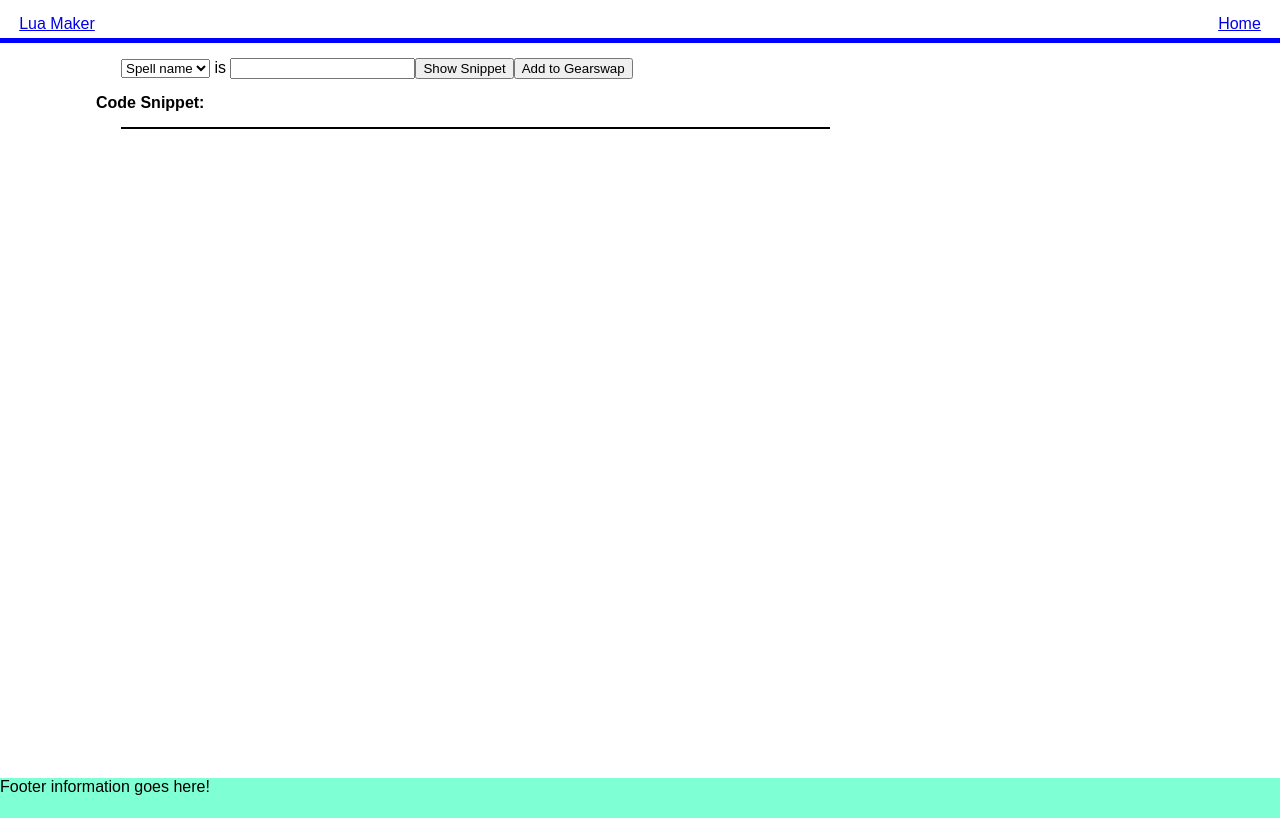
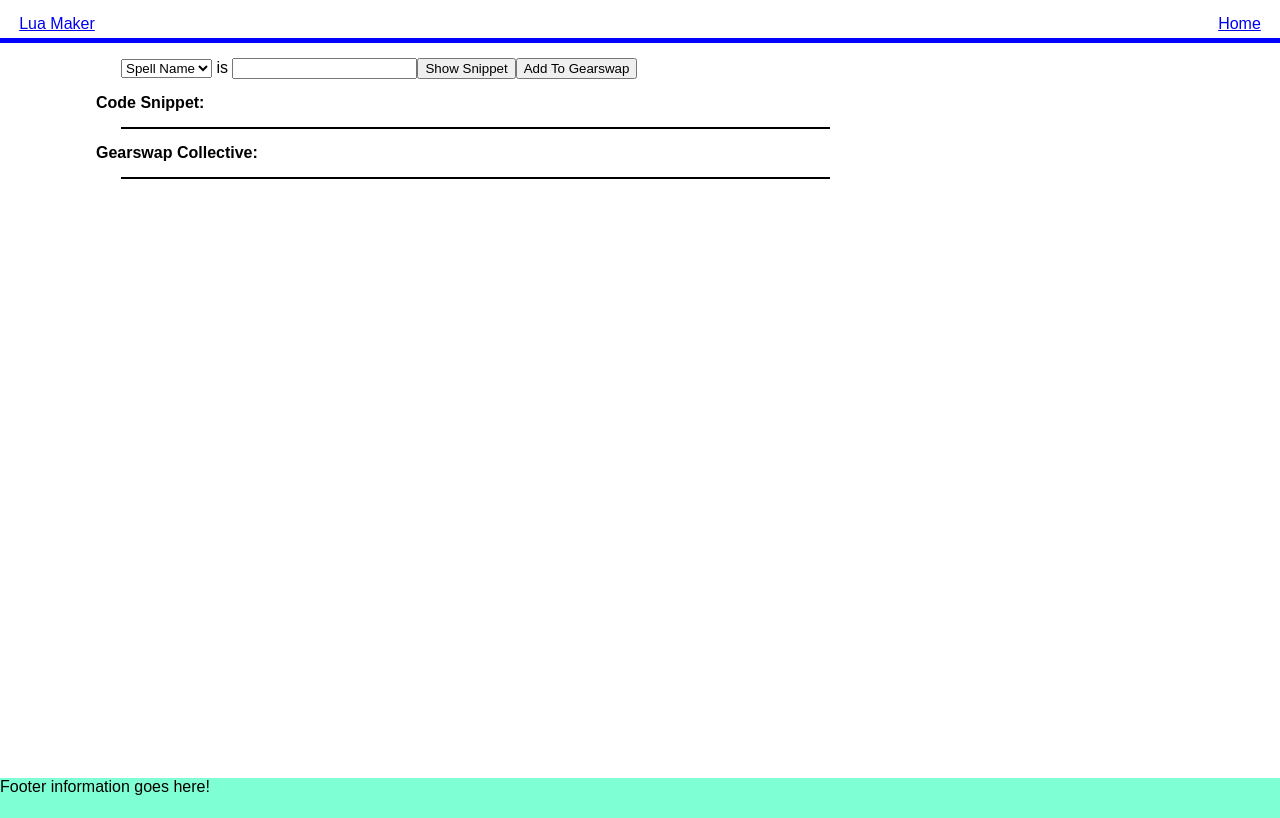
Before and after one commit to technicolour24k/gearswap-me, a React (Create React App) app: page / in a window 1280 px wide. Built offline with nearby package versions, Linux system fonts and the light colour scheme.

Commit message:
Updated addToGearswap
- Added functionality to create a longer list of gearswap commands
- Updated home.js to correctly pass values

```diff
--- a/src/Components/Pages/Home.js
+++ b/src/Components/Pages/Home.js
@@ -9,19 +9,25 @@ export function Home() {
       <div id="mainBody">
         <div id="genOptions" class="indent">
           <select id="selectGenOptions">
-            <option value="spell.name">Spell name</option>
+            <option value="spell.name">Spell Name</option>
+            <option value="spell.skill">Spell Skill</option>
           </select>
           &nbsp;is <input id="genOptionValue" type="text" />
           <button onClick={() => {
             getVals();
             addToSnippets(selectedOption, optionValue);}}>Show Snippet</button>
-          <button onClick={addToGearswap}>Add to Gearswap</button>
+          <button onClick={() => {
+            getVals();
+            addToGearswap(selectedOption, optionValue);}}>Add To Gearswap</button>
         </div>
-          <b class="heading">Code Snippet:</b>
+
+        <b class="heading">Code Snippet:</b>
         <div id="genSnippets" class = "indent">
 
         </div>
-        <div id="genCode">
+
+        <b class="heading">Gearswap Collective:</b>
+        <div id="genCode" class = "indent">
 
         </div>
 
--- a/src/Components/funcs/genCode.js
+++ b/src/Components/funcs/genCode.js
@@ -12,15 +12,13 @@ export function addToSnippets(selectedOption, optionValue) {
 }
 
 export function addToGearswap(selectedOption, optionValue) {
-    document.getElementById("genSnippets").innerHTML = "";
-    let node = document.createElement("p");
-    let textnode = document.createTextNode(`if ${selectedOption} == '${optionValue}' then \n\n
-    Your code goes here\n\n
-    end`);
-    node.appendChild(textnode);
-    document.getElementById("genSnippets").appendChild(node);
-    textnode = document.createTextNode(`<b>Your Code Goes Here</b>`);
-    document.getElementById("genSnippets").appendChild(node);
-    textnode = document.createTextNode(`<b>Your Code Goes Here</b>`);
-
+    let arr = [`if (${selectedOption} == '${optionValue}') then`,
+    `Your Code Goes Here!`,
+    `end`];
+    arr.forEach(element => {
+        let node = document.createElement("p");
+        let textnode = document.createTextNode(element);
+        node.appendChild(textnode);
+        document.getElementById("genCode").appendChild(node);
+    });
 }
--- a/src/default.css
+++ b/src/default.css
@@ -32,14 +32,14 @@ footer {
   margin: 15px 25px;
 }
 
-#genSnippets {
+#genSnippets,
+#genCode {
   border: black 1px solid;
   background: lightgrey;
   color: rgb(3, 100, 190);
   max-width: 65%;
-  max-height: 15vh;
 }
 
-#genSnippets .heading {
+.heading {
   color: black;
 }
```
